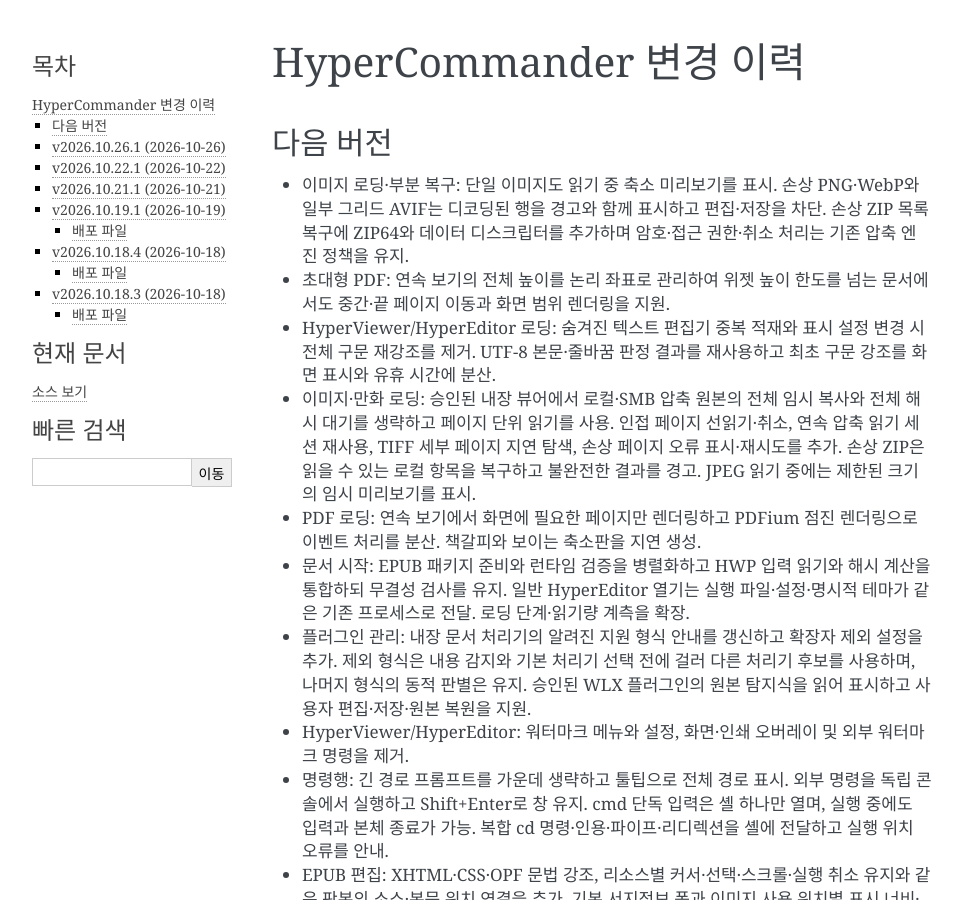
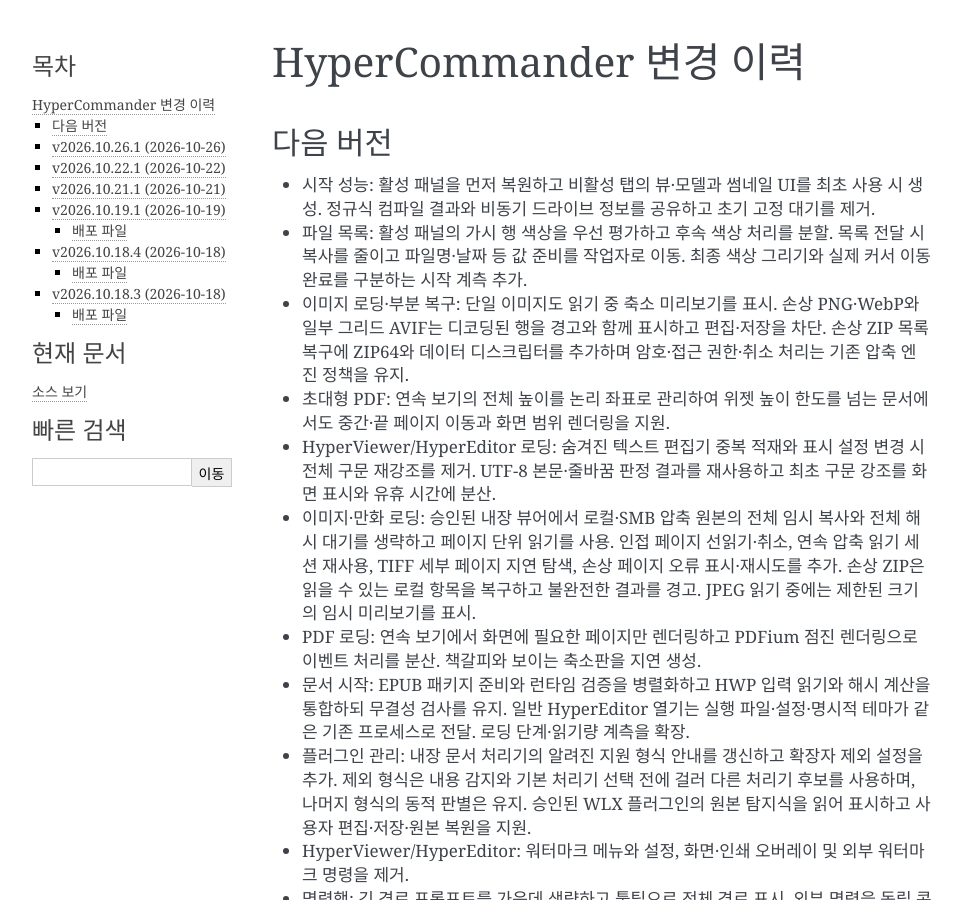
Before and after one commit to jgh0721/hyperCommander, a Sphinx documentation site: the page built from documentation/source/history.rst, in a window 1280 px wide and 900 px high. Shown: the whole window, without its empty margins (148-1110 px from the left). Built offline with Sphinx 7.4.7, drawn with Linux system fonts in a browser that asks for light colours.

Commit message:
DOC : [history] 시작 및 첫 사용 성능 개선 기록

```diff
--- a/documentation/source/history.rst
+++ b/documentation/source/history.rst
@@ -6,6 +6,10 @@
 
 다음 버전
 ----------------------------------------
+
+* 시작 성능: 활성 패널을 먼저 복원하고 비활성 탭의 뷰·모델과 썸네일 UI를 최초 사용 시 생성. 정규식 컴파일 결과와 비동기 드라이브 정보를 공유하고 초기 고정 대기를 제거.
+
+* 파일 목록: 활성 패널의 가시 행 색상을 우선 평가하고 후속 색상 처리를 분할. 목록 전달 시 복사를 줄이고 파일명·날짜 등 값 준비를 작업자로 이동. 최종 색상 그리기와 실제 커서 이동 완료를 구분하는 시작 계측 추가.
 
 * 이미지 로딩·부분 복구: 단일 이미지도 읽기 중 축소 미리보기를 표시. 손상 PNG·WebP와 일부 그리드 AVIF는 디코딩된 행을 경고와 함께 표시하고 편집·저장을 차단. 손상 ZIP 목록 복구에 ZIP64와 데이터 디스크립터를 추가하며 암호·접근 권한·취소 처리는 기존 압축 엔진 정책을 유지.
 
```
